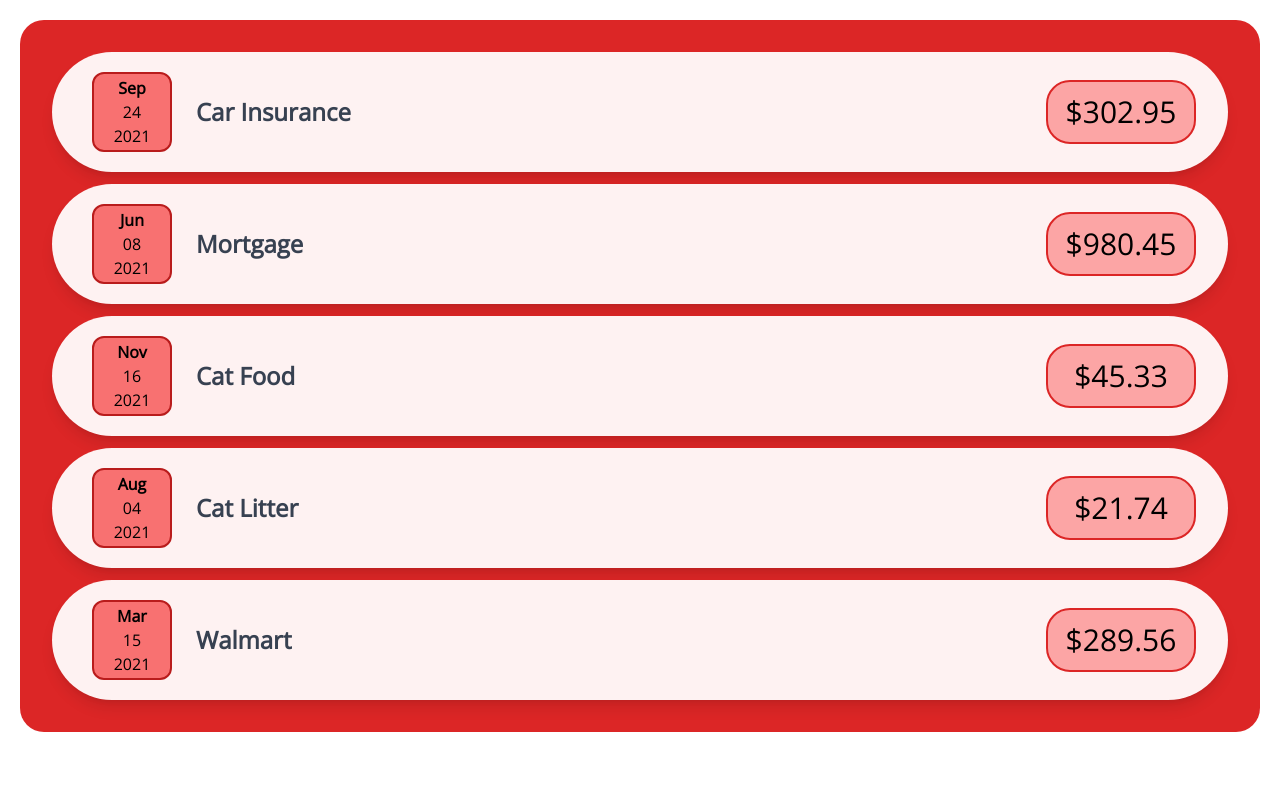
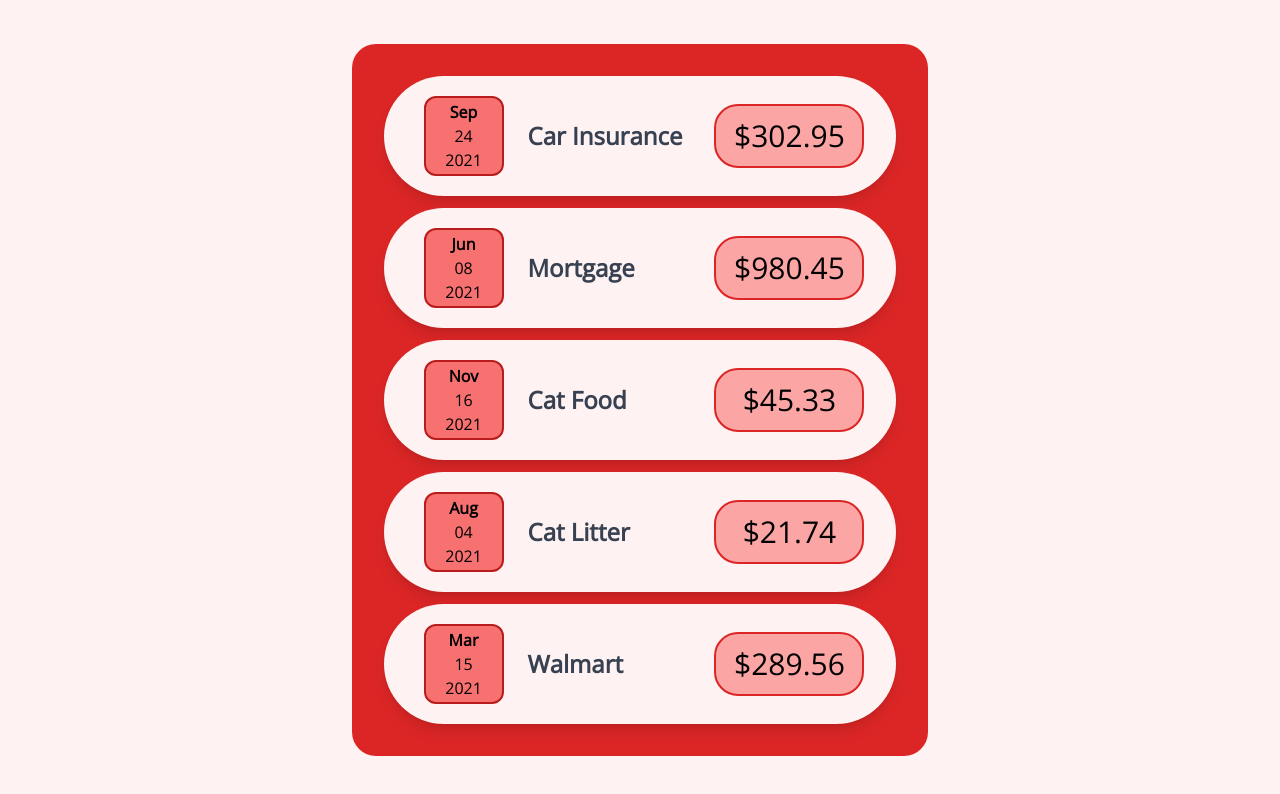
Before and after one commit to 90sPixelDev/react-expanse-tracker, a JavaScript app: page / in a window 1280 px wide. Shown: the top 794 px of the page. Built offline with nearby package versions, Linux system fonts and the light colour scheme.

Commit message:
figured out how to style the root, I was overthinking it lol

```diff
--- a/src/App.js
+++ b/src/App.js
@@ -1,12 +1,13 @@
 import './tailwind.output.css';
 import ExpenseItemParent from './components/Expenses/ExpenseItemParent';
+import HomeBody from './components/UI/HomeBody';
 
-function App() {
+const App = () => {
 	return (
-		<div>
+		<HomeBody>
 			<ExpenseItemParent />
-		</div>
+		</HomeBody>
 	);
-}
+};
 
 export default App;
--- a/src/components/Expenses/ExpenseDate.js
+++ b/src/components/Expenses/ExpenseDate.js
@@ -3,11 +3,18 @@ const ExpenseDate = (props) => {
 	const day = props.date.toLocaleString('en-US', { day: '2-digit' });
 	const year = props.date.getFullYear();
 
+	const classes = {
+		parent: 'flex flex-col justify-center text-black my-auto w-[80px] h-[80px] bg-red-400 mr-3 rounded-xl border-2 border-red-700',
+		month: 'text-base font-bold text-center',
+		day: 'text-base text-center',
+		year: 'text-base text-center',
+	};
+
 	return (
-		<div className='flex flex-col justify-center text-black my-auto w-[80px] h-[80px] bg-red-400 mr-3 rounded-xl border-2 border-red-700'>
-			<p className='text-base font-bold text-center'>{month}</p>
-			<p className='text-base text-center'>{day}</p>
-			<p className='text-base text-center'>{year}</p>
+		<div className={classes.parent}>
+			<p className={classes.month}>{month}</p>
+			<p className={classes.day}>{day}</p>
+			<p className={classes.year}>{year}</p>
 		</div>
 	);
 };
--- a/src/components/Expenses/ExpenseItem.js
+++ b/src/components/Expenses/ExpenseItem.js
@@ -1,17 +1,26 @@
 import ExpenseDate from './ExpenseDate';
 
 const ExpenseItem = (props) => {
+	const classes = {
+		expenseParent:
+			'group bg-red-50 hover:bg-red-100 hover:scale-105 transition-all ease-in-out p-5 rounded-full shadow-lg font-OpenSans m-3',
+		spacing: 'ml-5 flex items-center justify-between gap-5',
+		flexLayout: 'inline-flex w-100',
+		expenseTitle: 'text-gray-700 group-hover:text-black font-bold text-2xl 				m-auto p-3',
+		expenseAmt:
+			'bg-red-300 w-[150px] text-center p-3 rounded-3xl border-2 border-red-600 mr-3',
+		expenseAmtText: 'text-3xl',
+	};
+
 	return (
-		<div className='group bg-red-50 hover:bg-red-100 hover:scale-105 transition-all ease-in-out p-5 rounded-full shadow-lg font-OpenSans m-3'>
-			<div className='ml-5 flex items-center justify-between gap-5'>
-				<div className='inline-flex w-100'>
+		<div className={classes.expenseParent}>
+			<div className={classes.spacing}>
+				<div className={classes.flexLayout}>
 					<ExpenseDate date={props.date} />
-					<h2 className='text-gray-700 group-hover:text-black font-bold text-2xl m-auto p-3'>
-						{props.title}
-					</h2>
+					<h2 className={classes.expenseTitle}>{props.title}</h2>
 				</div>
-				<div className='bg-red-300 w-[150px] text-center p-3 rounded-3xl border-2 border-red-600 mr-3'>
-					<p className='text-3xl'>${props.amount}</p>
+				<div className={classes.expenseAmt}>
+					<p className={classes.expenseAmtText}>${props.amount}</p>
 				</div>
 			</div>
 		</div>
--- a/src/components/Expenses/ExpenseItemParent.js
+++ b/src/components/Expenses/ExpenseItemParent.js
@@ -30,8 +30,12 @@ const ExpenseItemParent = (props) => {
 		},
 	];
 
+	const classes = {
+		card: 'm-5 p-5 bg-red-600',
+	};
+
 	return (
-		<Card className='m-5 p-5 bg-red-600'>
+		<Card className={classes.card}>
 			<ExpenseItem
 				title={expenses[0].title}
 				amount={expenses[0].amt}
--- /dev/null
+++ b/src/components/UI/HomeBody.js
@@ -0,0 +1,8 @@
+const HomeBody = (props) => {
+	const classes = {
+		homeBody: 'h-full bg-red-50 grid place-items-center',
+	};
+	return <section className={classes.homeBody}>{props.children}</section>;
+};
+
+export default HomeBody;
--- a/src/tailwind.css
+++ b/src/tailwind.css
@@ -3,3 +3,11 @@
 @tailwind base;
 @tailwind components;
 @tailwind utilities;
+
+html,
+body,
+#root {
+	height: 100%;
+	margin: 0;
+	padding: 0;
+}
```
Also changed, not shown: src/App.css (added).
